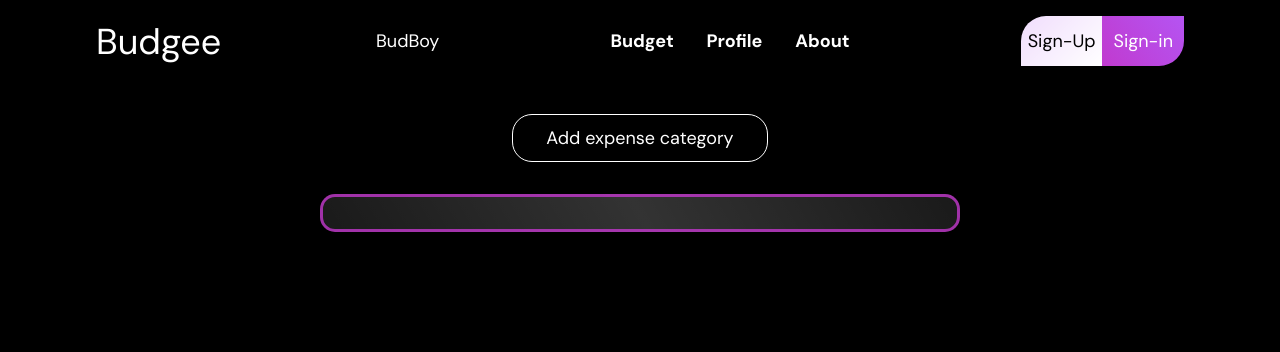
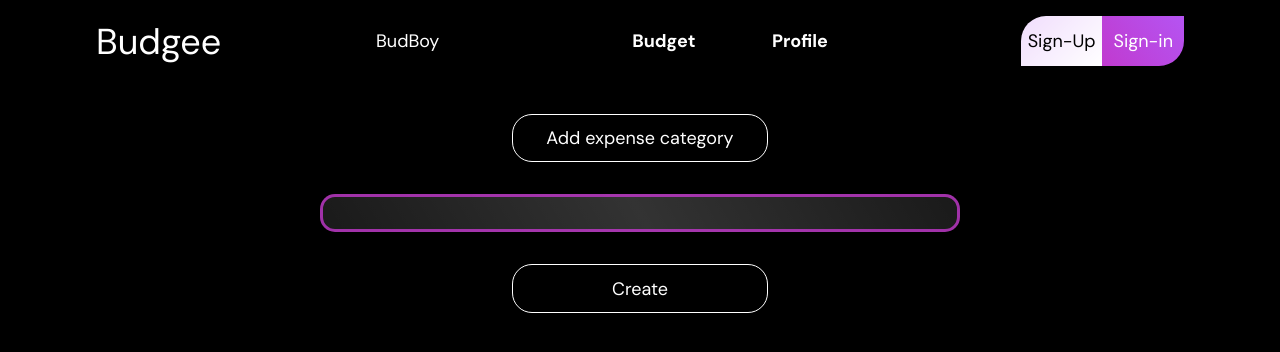
Before and after one commit to yceekris/fyp, a React (Vite) app: page /createres in a window 1280 px wide. Shown: the top 352 px of the page. Built offline with nearby package versions, Linux system fonts and the light colour scheme.

Commit message:
New code

```diff
--- a/src/components/Nav/Nav.tsx
+++ b/src/components/Nav/Nav.tsx
@@ -1,15 +1,17 @@
 import { Link } from 'react-router-dom'
 import './Nav.css'
+import { useNavigate } from 'react-router-dom'
 
 const Nav = () => {
+  const navigate = useNavigate()
   return (
     <div className="nav">
       <div className="s-name" id="s-name">Budgee</div>
       <div className="Chat">BudBoy</div>
       <div className="site-nav">
-          <a href="./budget.html">Budget</a>
-          <a href="#">Profile</a>
-          <a href="#">About</a>
+           <Link to={"/budget"}>Budget</Link>
+           <Link to={"/dashboard"}>Profile</Link>
+
       </div>
       <div className="account">
           <Link to={"/register"}> Sign-Up</Link>
--- a/src/pages/Authentication/Authentication.tsx
+++ b/src/pages/Authentication/Authentication.tsx
@@ -13,8 +13,8 @@ const Authentication = () => {
     e.preventDefault();
 
     try {
-      const response = await fetch("/api/verify-otp", {
-        method: "POST",
+      const response = await fetch("https://localhost:7085/api/users/email-verification/{code}", {
+        method: "GET",
         headers: { "Content-Type": "application/json" },
         body: JSON.stringify({ otp }),
       });
--- a/src/pages/Budget/Budget.css
+++ b/src/pages/Budget/Budget.css
@@ -38,6 +38,10 @@
     transform: scale(1.1);
 }
 
+.clicked{
+    transform: scale(1.1);
+}
+
 .budget-cards .card-two{
     background: linear-gradient(45deg, rgba(194, 56, 204, 0.8), rgba(181, 84, 242, 1)),
     linear-gradient(-45deg, rgba(181, 84, 242, 1), rgba(194, 56, 204, 0.8)),
--- a/src/pages/Budget/Budget.tsx
+++ b/src/pages/Budget/Budget.tsx
@@ -3,14 +3,16 @@ import "./Budget.css";
 import Nav from "../../components/Nav/Nav";
 
 const Budget = () => {
+
+
   return (
     <div className="budget">
       <Nav />
-      <h1 className="budget-text">Budget</h1>
+      <h1 className="budget-text">BUDGETS</h1>
 
       <div className="budget-cards">
-        <div className="card-one">Time Sensitive Budget</div>
-        <div className="card-two">Save For A Goal</div>
+        <div className={"card-one"} onClick={() => handleClick(0)}>Budget</div>
+        <div className={"card-two"} onClick={() => handleClick(1)}>Save For A Goal</div>
       </div>
 
       <button className="create">create</button>
--- a/src/pages/CreateExpense/CreateExpense.tsx
+++ b/src/pages/CreateExpense/CreateExpense.tsx
@@ -1,4 +1,5 @@
 import { useState } from "react";
+import axios from "axios";
 import "./CreateExpense.css";
 
 import Nav from "../../components/Nav/Nav";
@@ -39,6 +40,24 @@ const CreateExpense = () => {
     setExpenseCategories(updatedCategories);
   };
 
+  const handleSubmit = () => {
+    // Prepare the expense data to be sent to the API endpoint
+    const expenseData = {
+      expenseCategories: expenseCategories.map((category) => ({
+        name: category.name,
+        amount: category.amount,
+      })),
+    };
+
+    axios.post('https://localhost:7085/api/budget/create-expense', expenseData)
+    .then(response => {
+      console.log(response.data);
+    })
+    .catch(error => {
+      console.error(error);
+    })
+  };
+
   return (
     <div className="createEx ">
       <Nav />
@@ -63,6 +82,7 @@ const CreateExpense = () => {
           />
         </div>
       ))} />
+      <button type="submit" onSubmit={handleSubmit}>Create</button>
     </div>
   );
 };
--- a/src/pages/Registration/Registration.tsx
+++ b/src/pages/Registration/Registration.tsx
@@ -2,7 +2,7 @@ import FormContainer from "../../components/FormContainer/FormContainer";
 import Nav from "../../components/Nav/Nav";
 import './Registation.css'
 
-import { useState } from "react";
+import { useState, useEffect } from "react";
 import { useNavigate } from "react-router-dom";
 import axios from 'axios'
 
@@ -43,12 +43,15 @@ const Registration = () => {
       await axios.post('https://localhost:7085/api/send-otp', { email: formData.email });
       setOtpSent(true);
 
-      otpSent ? navigate('/verify-otp') : null;
-
     } catch (error) {
       console.error(error)
     }
   };
+  useEffect(() => {
+    if (otpSent) {
+      navigate('/auth');
+    }
+  }, [otpSent, navigate])
 
   return (
     <div className="registration">
```
